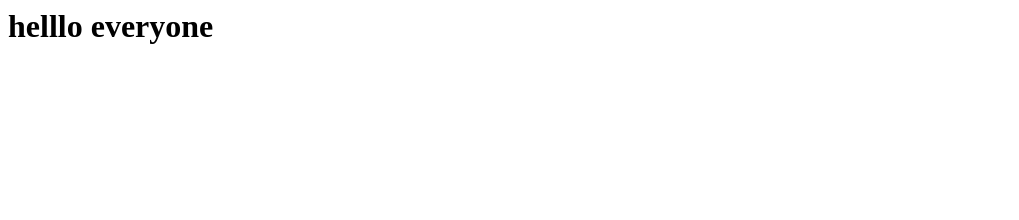
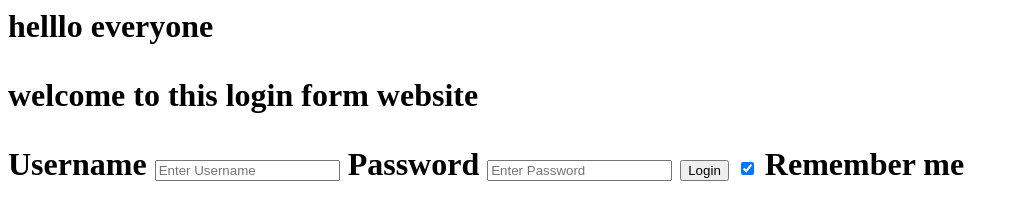
Before and after one commit to Maneeswar-coder/anilcse, a plain HTML site: page index.html in a window 1280 px wide. Shown: the whole page, without its empty margins (0-1019 px from the left). Drawn offline with Linux system fonts and the light colour scheme.

Commit message:
Update index.html

```diff
--- a/index.html
+++ b/index.html
@@ -1,3 +1,22 @@
 <html>
 <h1> helllo everyone <h1>
+  <p>
+    welcome to this login form  website
+  </p>
+  <form>
+    <div class="container">
+    <label for="uname"><b>Username</b></label>
+    <input type="text" placeholder="Enter Username" name="uname" required>
+
+    <label for="psw"><b>Password</b></label>
+    <input type="password" placeholder="Enter Password" name="psw" required>
+
+    <button type="submit">Login</button>
+    <label>
+      <input type="checkbox" checked="checked" name="remember"> Remember me
+    </label>
+  </div>
+
+  </form>
+
   </html>
```
